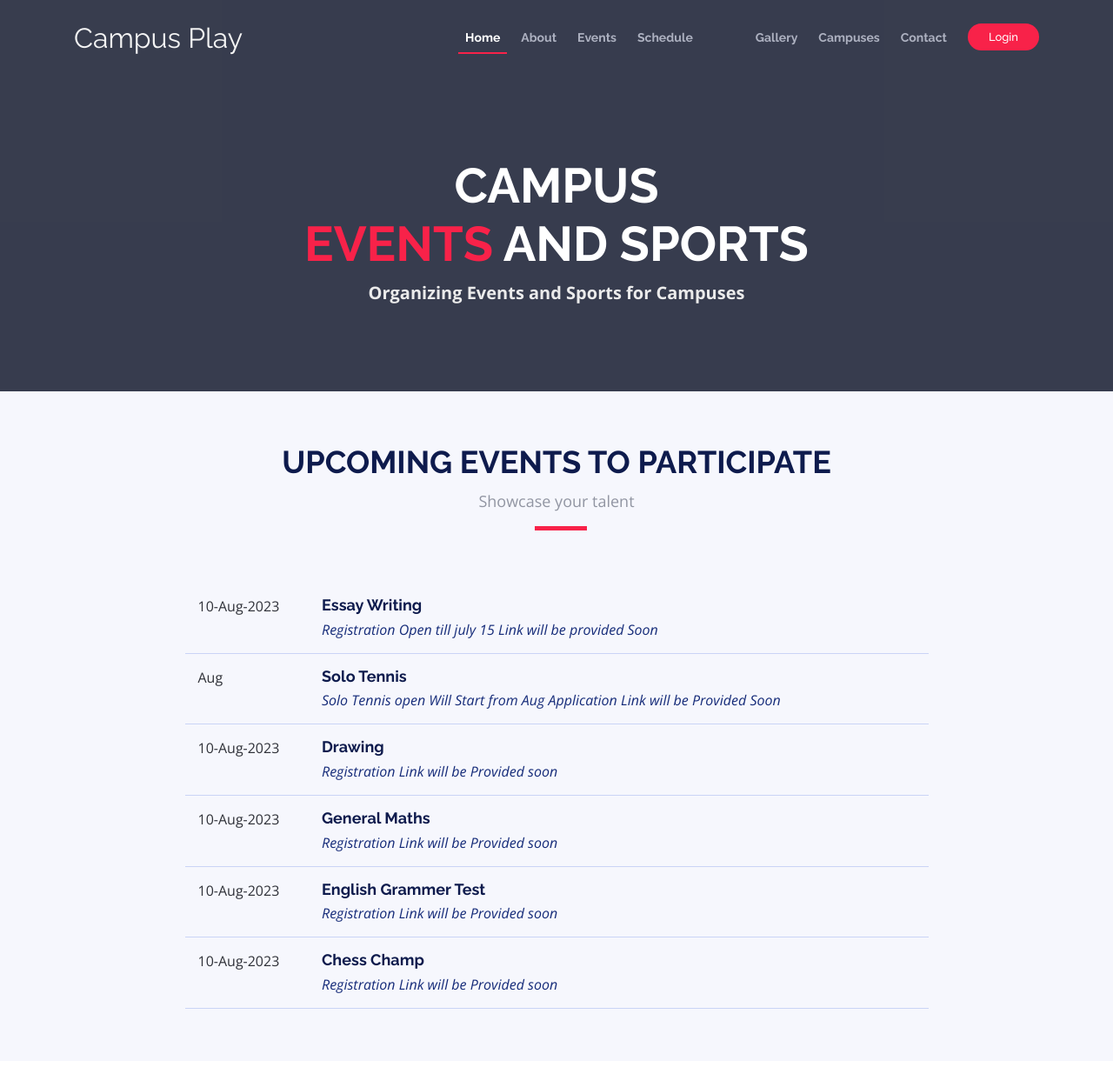
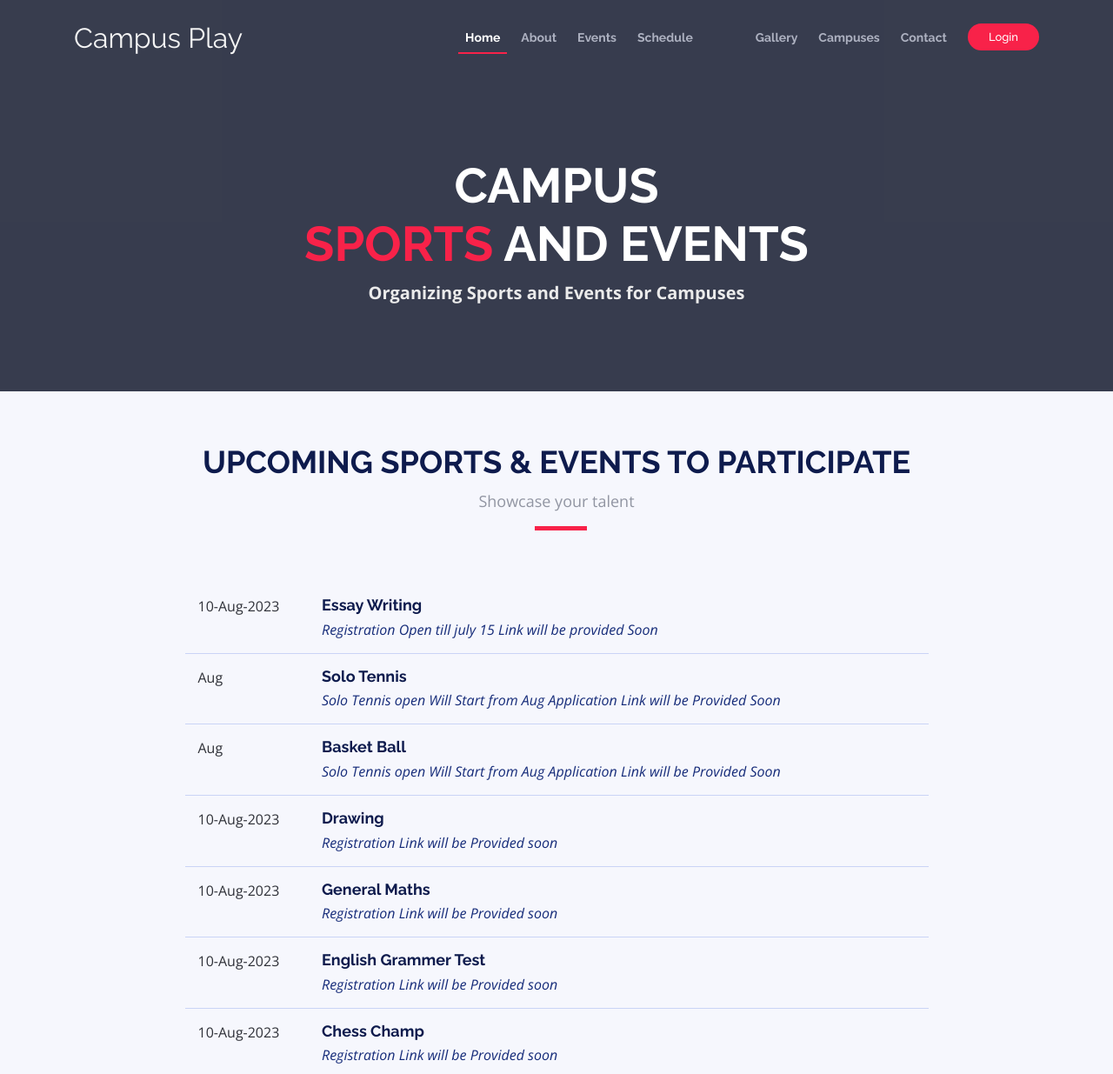
Before and after one commit to Jainu6011/cp, a plain HTML site: page index.html in a window 1280 px wide. Shown: the top 1235 px of the page at 87% size. Drawn offline with nearby package versions, Linux system fonts and the light colour scheme.

Commit message:
Update index.html

```diff
--- a/index.html
+++ b/index.html
@@ -72,8 +72,8 @@
   ============================-->
   <section style="height: 450px;" id="intro">
     <div class="intro-container wow fadeIn">
-      <h1 class="mb-2 pb-0">Campus<br><span>Events</span> and Sports</h1>
-      <p class="mb-2 pb-0">Organizing Events and Sports for Campuses </p>
+      <h1 class="mb-2 pb-0">Campus<br><span>Sports</span> and Events</h1>
+      <p class="mb-2 pb-0">Organizing Sports and Events for Campuses </p>
       <!--<a href="https://www.youtube.com/watch?v=jDDaplaOz7Q" class="venobox play-btn mb-4" data-vbtype="video"
         data-autoplay="true"></a>
       <a href="#about" class="about-btn scrollto">About The Event</a>-->
@@ -113,7 +113,7 @@
     <section id="schedule" class="section-with-bg">
       <div class="container wow fadeInUp">
         <div class="section-header">
-          <h2>UpComing Events to Participate</h2>
+          <h2>UpComing Sports & Events to Participate</h2>
           <p>Showcase your talent</p>
         </div>
 
@@ -149,6 +149,14 @@
               <div class="col-md-2"><time>Aug</time></div>
               <div class="col-md-10">
                 <h4>Solo Tennis</h4>
+                <p>Solo Tennis open Will Start from Aug Application Link will be Provided Soon</p>
+              </div>
+            </div>
+
+            <div class="row schedule-item">
+              <div class="col-md-2"><time>Aug</time></div>
+              <div class="col-md-10">
+                <h4>Basket Ball</h4>
                 <p>Solo Tennis open Will Start from Aug Application Link will be Provided Soon</p>
               </div>
             </div>
```
